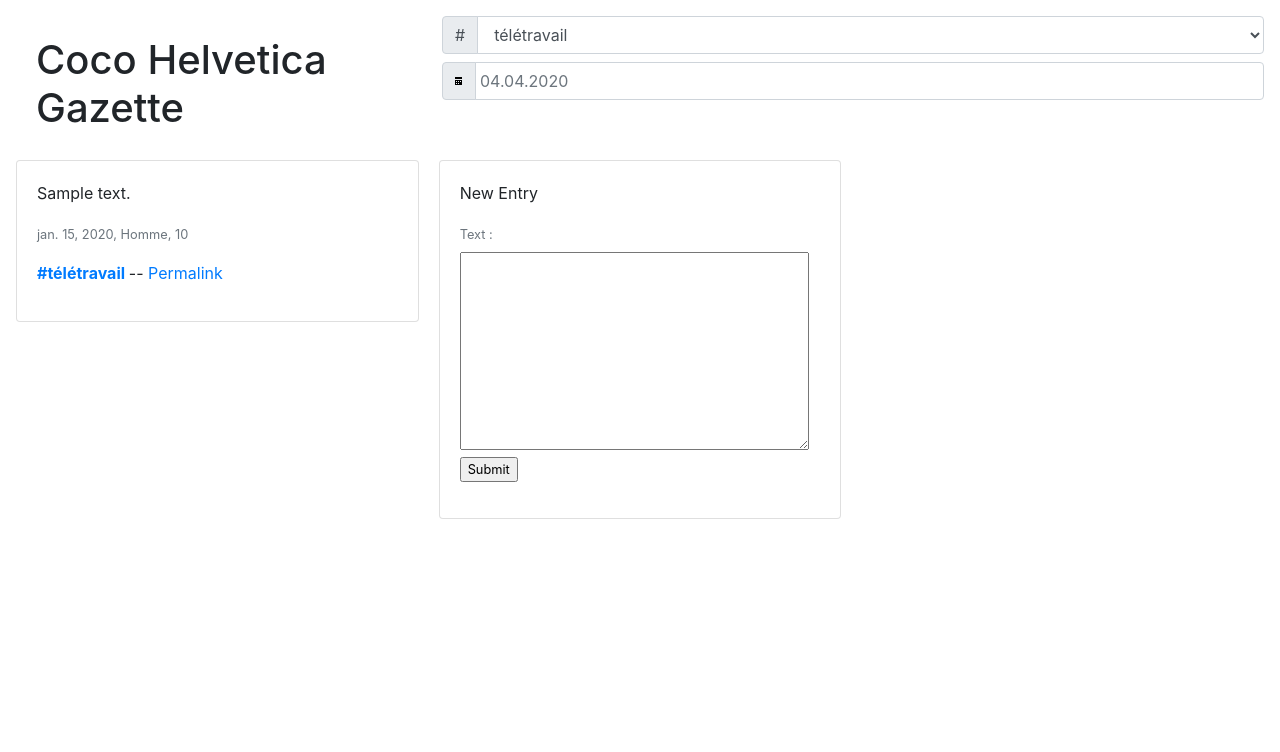
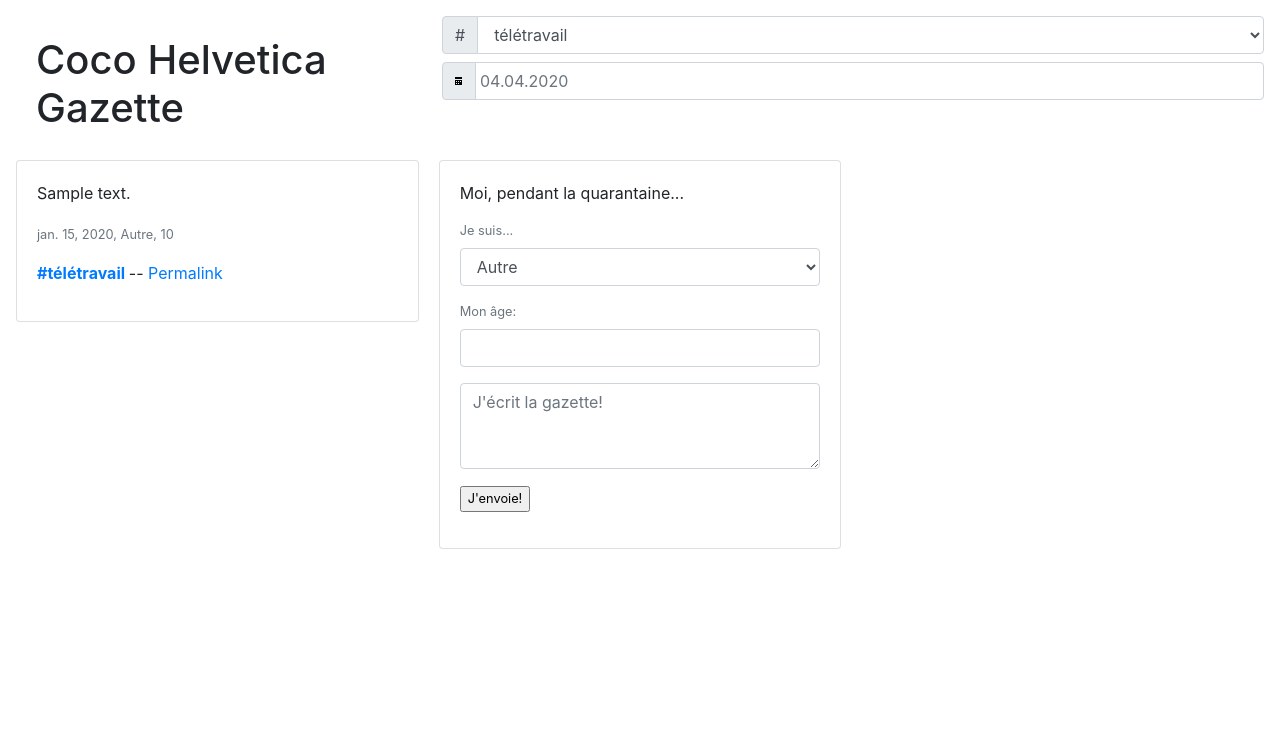
Before and after one commit to thimler/coco-helvetica-gazette, a Django app: page / in a window 1280 px wide. Shown: the top 752 px of the page. Run offline with Django 3.2, Linux system fonts and the light colour scheme; tables that the repository leaves empty hold one stand-in row (values such as "Sample post"); style sheets or scripts are compiled from the project's sources; some libraries are stand-ins or nearby versions.

Commit message:
Prettier new article design

```diff
--- a/django/pages/models.py
+++ b/django/pages/models.py
@@ -5,9 +5,9 @@ from django.urls import reverse
 
 
 GENDERS = [
+    ("O", _("Autre")),
     ("M", _("Homme")),
     ("F", _("Femme")),
-    ("O", _("Autre")),
 ]
 
 
@@ -24,7 +24,7 @@ class TextTestimonial(models.Model):
     tags = models.ManyToManyField(Tag)
     author_age = models.IntegerField(blank=True, null=True)
     author_gender = models.CharField(
-        max_length=1, choices=GENDERS, null=True, blank=True
+        max_length=1, choices=GENDERS, null=True, blank=True, default="O"
     )
 
     def __str__(self):
--- a/django/pages/views.py
+++ b/django/pages/views.py
@@ -1,19 +1,21 @@
-from django.shortcuts import get_object_or_404, render
+from django.shortcuts import get_object_or_404, render, redirect
 from django.views.generic import ListView, DetailView
 from .models import TextTestimonial, Tag
 from django.forms import modelform_factory
 
+ArticleCreate = modelform_factory(TextTestimonial, fields=[
+    "text", "author_gender", "author_age"
+    ])
 
 class HomePageView(ListView):
     template_name = "pages/home.html"
     model = TextTestimonial
     fields = ("text",)
-    ArticleCreate = modelform_factory(TextTestimonial, fields=fields)
 
     def get_context_data(self, **kwargs):
         context = super().get_context_data(**kwargs)
         context["tags"] = Tag.objects.all()
-        context["ArticleCreate"] = self.ArticleCreate
+        context["ArticleCreate"] = ArticleCreate
         return context
 
 
@@ -34,11 +36,7 @@ class ByTagView(ListView):
 
 
 def manage_articles(request):
-    fields = ("text",)
-    ArticleCreate = modelform_factory(TextTestimonial, fields=fields)
     if request.method == "POST":
         form = ArticleCreate(request.POST, request.FILES)
         form.save()
-    else:
-        form = ArticleCreate()
-    return render(request, "pages/home.html")
+    return redirect("home")
--- a/django/templates/pages/home.html
+++ b/django/templates/pages/home.html
@@ -54,13 +54,29 @@
 
             <div class="card">
                 <div class="card-body">
-                    <p class="card-text">New Entry</p>
+                    <p class="card-text">{% trans "Moi, pendant la quarantaine..." %}</p>
                     <p class="card-text">
                         <small class="text-muted">
                             <form action="{% url 'article-add' %}" method="post">
                                 {% csrf_token %}
-                                {{ ArticleCreate }}
-                                <input type="submit" value="Submit">
+                                <div class="form-group">
+                                    <label for="id_author_gender">{% trans "Je suis..." %}</label>
+                                    <select class="form-control" id="id_author_gender" name="author_gender">
+                                        {% for k,v in ArticleCreate.author_gender.field.choices|slice:"1:" %}
+                                            <option value="{{ k }}">{{ v }}</option>
+                                            {{ k }}
+                                        {% endfor %}
+                                    </select>
+                                </div>
+                                <div class="form-group">
+                                    <label for="id_age">{% trans "Mon âge:" %}</label>
+                                    <input name="author_age" type="number" min="0" class="form-control" id="id_age">
+                                  </div>
+                                <div class="form-group">
+                                    <textarea class="form-control" id="id_text" rows="3" name="text" placeholder="{% trans "J'écrit la gazette!" %}"></textarea>
+                                </div>
+                                <input type="submit" value="{% trans "J'envoie!" %}">
+                            </form>
                             </form>
                         </small>
                     </p>
```
